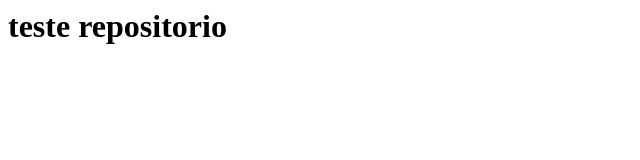
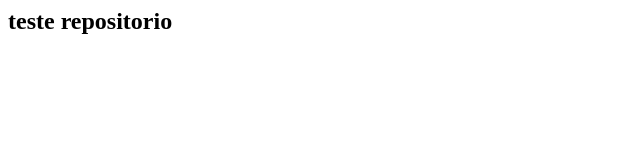
Before and after one commit to AKGoncalves/git-fundamentos, a plain HTML site: page index.html in a window 1280 px wide. Shown: the whole page, without its empty margins (0-640 px from the left). Drawn offline with Linux system fonts and the light colour scheme.

Commit message:
Alterando tamanho do texto com h2

```diff
--- a/index.html
+++ b/index.html
@@ -1 +1 @@
-<h1> teste repositorio </html>
+<h2> teste repositorio <h2>
```
